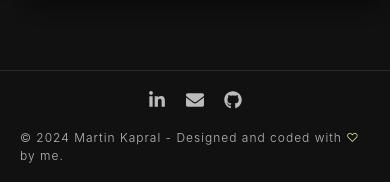
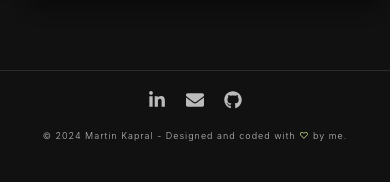
Before and after one commit to martinkapral/react-portfolio, a React (Vite) app: page / in a window 390 px wide. Shown: the part 4235-4417 px from the top of the page. Built offline with nearby package versions, Linux system fonts and the light colour scheme.

Commit message:
Update index.css

```diff
--- a/src/index.css
+++ b/src/index.css
@@ -499,6 +499,10 @@ input[type="submit"]:hover {
   .hero-wrapper-title span:last-child {
     font-size: 30px;
   }
+
+  .footer {
+    font-size: 9px;
+  }
 }
 
 @media screen and (max-width: 750px) {
```
